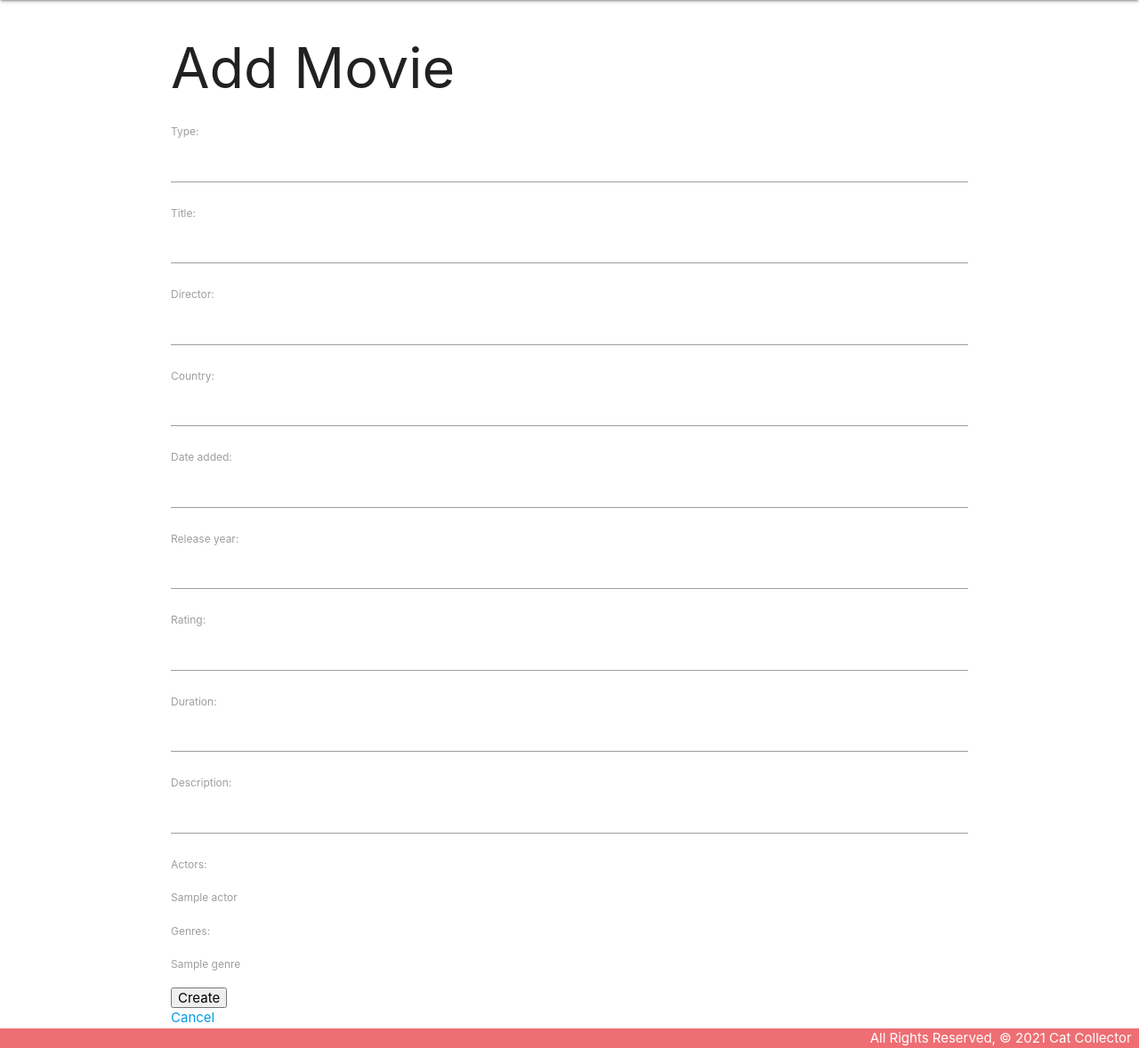
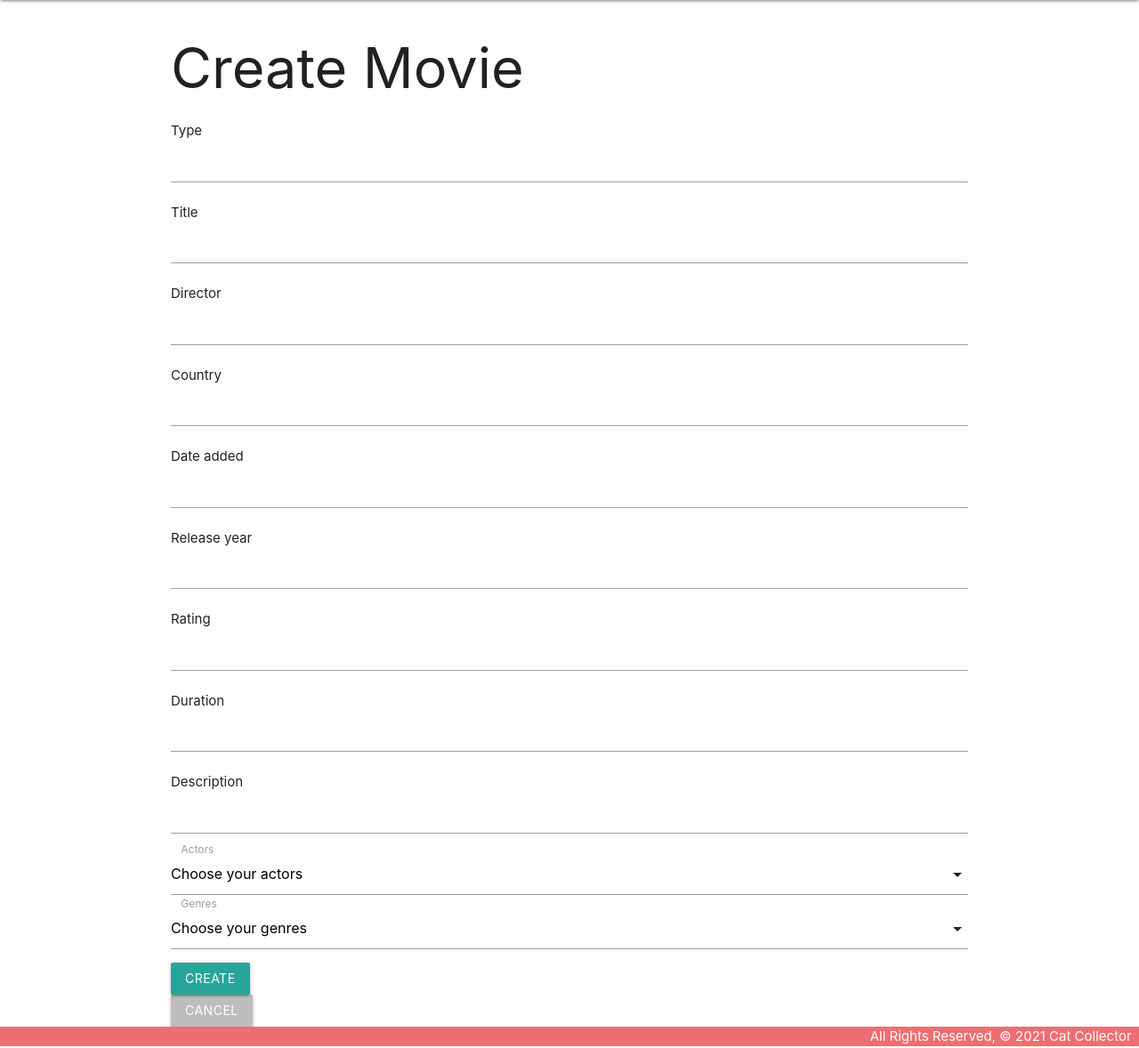
Before and after one commit to jademoslares/MovieTracker, a Django app: page /movies/new/ in a window 1280 px wide. Shown: the part 64-1242 px from the top of the page at 89% size. Run offline with Django 5.2, Linux system fonts and the light colour scheme; tables that the repository leaves empty hold one stand-in row (values such as "Sample post"); some libraries are stand-ins or nearby versions.

Commit message:
CRUD for Movies is done

```diff
--- a/main_app/forms.py
+++ b/main_app/forms.py
@@ -1,17 +1,18 @@
 from django import forms
 from .models import Movie, Actor, Genre
 from sqlalchemy.orm import Session
+from datetime import date
 from utilities.sqlalchemy_setup import SessionLocal
 
 class MovieForm(forms.Form):
     type = forms.CharField(max_length=10, required=True)
-    title = forms.CharField(max_length=255)
-    director = forms.CharField(max_length=255, required=False)
-    country = forms.CharField(max_length=100, required=False)
-    date_added = forms.DateField(required=False)
-    release_year = forms.IntegerField()
-    rating = forms.CharField(max_length=10)
-    duration = forms.IntegerField()
+    title = forms.CharField(max_length=255, required=True)
+    director = forms.CharField(max_length=255, required=True)
+    country = forms.CharField(max_length=100, required=True)
+    date_added = forms.DateField(required=True)
+    release_year = forms.IntegerField(required=True)
+    rating = forms.CharField(max_length=10,required=True)
+    duration = forms.IntegerField(required=True)
     description = forms.CharField(max_length=255, required=False)
 
     actors = forms.MultipleChoiceField(
@@ -36,6 +37,22 @@
         finally:
             session.close()
 
+    def clean_release_year(self):
+        release_year = self.cleaned_data.get('release_year')
+        if release_year and release_year > date.today().year:
+            raise forms.ValidationError("Release year cannot be in the future.")
+        elif release_year < 1888:
+            raise forms.ValidationError("Release year cannot be before 1888.")
+        return release_year
+
+    def clean_rating(self):
+        rating = self.cleaned_data.get('rating')
+        valid_ratings = ['G', 'PG', 'PG-13', 'R', 'NC-17','TV-MA','TV-14','TV-PG','TV-G']
+        if rating not in valid_ratings:
+            raise forms.ValidationError(f"Rating must be one of the following: {', '.join(valid_ratings)}.")
+        return rating
+
+
 
 
 class ActorForm(forms.Form):
--- a/main_app/templates/base.html
+++ b/main_app/templates/base.html
@@ -6,23 +6,10 @@
     <meta name="viewport" content="width=device-width, initial-scale=1.0" />
     <meta http-equiv="X-UA-Compatible" content="ie=edge" />
     <title>Movie Tracker</title>
-    <link
-      rel="stylesheet"
-      href="https://cdnjs.cloudflare.com/ajax/libs/materialize/1.0.0/css/materialize.min.css"
-    />
-    <link
-      href="https://fonts.googleapis.com/icon?family=Material+Icons"
-      rel="stylesheet"
-    />
-    <script
-      type="text/javascript"
-      src="https://code.jquery.com/jquery-2.1.1.min.js"
-    ></script>
-    <link
-      rel="stylesheet"
-      type="text/css"
-      href="{% static 'css/style.css' %}"
-    />
+    <link rel="stylesheet" href="https://cdnjs.cloudflare.com/ajax/libs/materialize/1.0.0/css/materialize.min.css" />
+    <link href="https://fonts.googleapis.com/icon?family=Material+Icons" rel="stylesheet" />
+    <script type="text/javascript" src="https://code.jquery.com/jquery-2.1.1.min.js"></script>
+    <link rel="stylesheet" type="text/css" href="{% static 'css/style.css' %}" />
     <script src="https://cdnjs.cloudflare.com/ajax/libs/materialize/1.0.0/js/materialize.min.js"></script>
 </head>
 <body>
@@ -50,6 +37,11 @@
             All Rights Reserved, &copy; 2021 Cat Collector &nbsp;
         </div>
     </footer>
-    <script src="https://cdnjs.cloudflare.com/ajax/libs/materialize/0.97.5/js/materialize.min.js"></script>
+
+    <script>
+        $(document).ready(function() {
+            $('select').formSelect(); // Initialize Materialize select
+        });
+    </script>
 </body>
 </html>
--- a/main_app/templates/movies/movie_form.html
+++ b/main_app/templates/movies/movie_form.html
@@ -1,11 +1,73 @@
-{% extends 'base.html' %} {% block content %}
-<h1>{% if form.instance.pk %}Edit{% else %}Add{% endif %} Movie</h1>
-<form method="POST">
-  {% csrf_token %} {{ form.as_p }}
+{% extends 'base.html' %}
 
-  <button type="submit">
-    {% if form.instance.pk %}Update{% else %}Create{% endif %}
+{% block content %}
+<h1>{{ action }} Movie</h1>
+
+<form method="POST" class="movie-form">
+  {% csrf_token %}
+
+  <!-- Display form errors -->
+  {% if form.non_field_errors %}
+    <div class="red-text text-darken-2">
+      {{ form.non_field_errors }}
+    </div>
+  {% endif %}
+
+  <div class="input-field col s12">
+    {{ form.type.label }} {{ form.type }}
+  </div>
+  <div class="input-field col s12">
+    {{ form.title.label }} {{ form.title }}
+  </div>
+  <div class="input-field col s12">
+    {{ form.director.label }} {{ form.director }}
+  </div>
+  <div class="input-field col s12">
+    {{ form.country.label }} {{ form.country }}
+  </div>
+  <div class="input-field col s12">
+    {{ form.date_added.label }} {{ form.date_added }}
+  </div>
+  <div class="input-field col s12">
+    {{ form.release_year.label }} {{ form.release_year }}
+  </div>
+  <div class="input-field col s12">
+    {{ form.rating.label }} {{ form.rating }}
+  </div>
+  <div class="input-field col s12">
+    {{ form.duration.label }} {{ form.duration }}
+  </div>
+  <div class="input-field col s12">
+    {{ form.description.label }} {{ form.description }}
+  </div>
+
+<!-- Actors Field -->
+<div class="input-field col s12">
+  <select multiple id="actors" name="actors">
+      <option value="" disabled>Choose your actors</option>
+      {% for actor_id, actor_name in form.actors.field.choices %}
+          <option value="{{ actor_id }}" {% if actor_id in form.actors.value %}selected{% endif %}>{{ actor_name }}</option>
+      {% endfor %}
+  </select>
+  <label for="actors">Actors</label>
+</div>
+
+<!-- Genres Field -->
+<div class="input-field col s12">
+  <select multiple id="genres" name="genres">
+      <option value="" disabled>Choose your genres</option>
+      {% for genre_id, genre_name in form.genres.field.choices %}
+          <option value="{{ genre_id }}" {% if genre_id in form.genres.value %}selected{% endif %}>{{ genre_name }}</option>
+      {% endfor %}
+  </select>
+  <label for="genres">Genres</label>
+</div>
+
+  <button type="submit" class="btn waves-effect waves-light">
+    {{ action }}
   </button>
 </form>
-<a href="{% url 'home' %}">Cancel</a>
+
+<a href="{% url 'home' %}" class="btn grey lighten-1">Cancel</a>
+
 {% endblock %}
--- a/main_app/views.py
+++ b/main_app/views.py
@@ -19,7 +19,7 @@
 def movie_detail(request, show_id):
     session: Session = SessionLocal()
     try:
-        movie = session.query(Movie).filter_by(show_id == show_id).first()
+        movie = session.query(Movie).filter_by(show_id=show_id).first()
     finally:
         session.close()
 
@@ -80,7 +80,7 @@
     else:
         form = MovieForm()
 
-    return render(request, 'movies/movie_form.html', {'form': form})
+    return render(request, 'movies/movie_form.html', {'form': form, 'action': 'Create'})
 
 def movie_update(request, show_id):
     session = SessionLocal()
@@ -153,11 +153,24 @@
             'genres': [genre.genre_id for genre in movie.genres],
         })
 
-    return render(request, 'movies/movie_form.html', {'form': form})
+    return render(request, 'movies/movie_form.html', {'form': form, 'action': 'Update'})
 
 
 def movie_delete(request, show_id):
-    pass
+    session = SessionLocal()
+    movie = session.query(Movie).filter_by(show_id=show_id).first()
+
+    if movie:
+        try:
+            session.delete(movie)
+            session.commit()
+        except Exception as e:
+            session.rollback()
+            print(f"Error occurred: {e}")
+        finally:
+            session.close()
+
+    return redirect('home')
 
 ###########################################################
 #################### ACTOR ################################
--- a/scripts/insertData.py
+++ b/scripts/insertData.py
@@ -0,0 +1,6 @@
+import pandas as pd
+from utilities.sqlalchemy_setup import SessionLocal
+
+csv_file_path = '../netflix_titles.csv'  # Adjust the path as necessary
+
+session = SessionLocal()
```
Also changed, not shown: main_app/templates/movies/movie_confirm_delete.html (deleted, +0 -8 lines), main_app/templates/movies/movie_detail.html (+12 -1 lines). Lines whose indentation alone changed are shown as unchanged.
